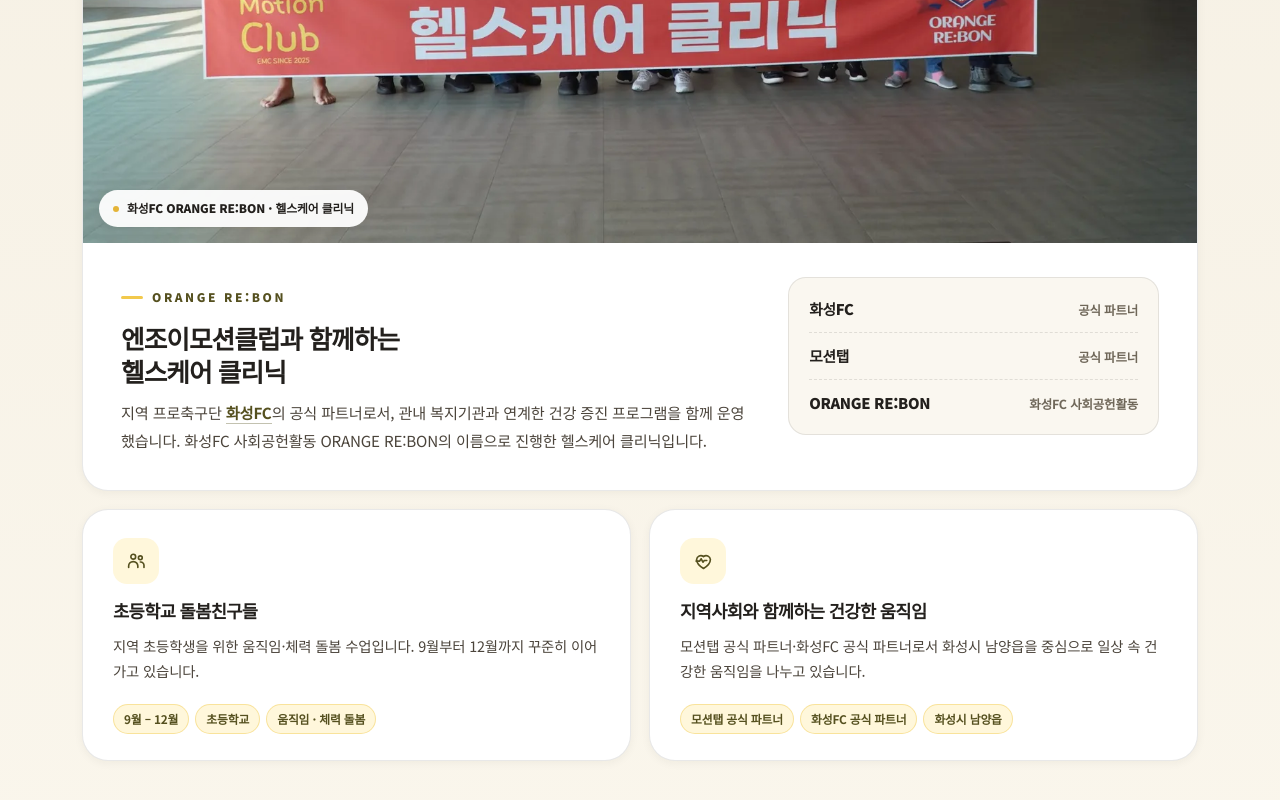
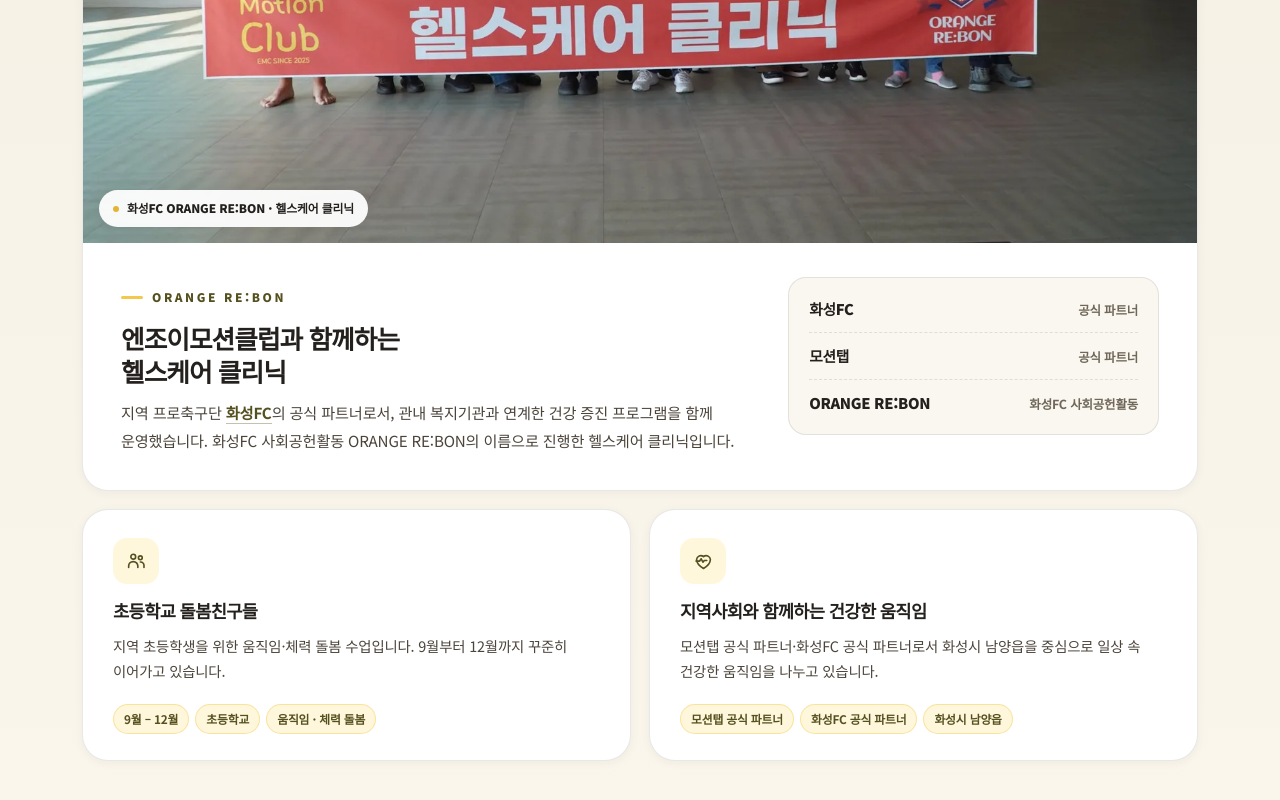
Before and after one commit to cmyoungh-ui/enjoymotionclub, a plain HTML site: page index.html in a window 1280 px wide. Shown: the part 5905-6705 px from the top of the page. Drawn offline with Linux system fonts and the light colour scheme; a web font is replaced by a local one.

Commit message:
사회공헌 섹션 본문 한글 줄바꿈 정리 (word-break: keep-all)

```diff
--- a/index.html
+++ b/index.html
@@ -285,6 +285,9 @@
   .community-tag .dot{width:6px;height:6px;border-radius:50%;background:var(--brand-deep);flex:0 0 auto}
   .community-body{display:grid;grid-template-columns:1.26fr .74fr;gap:36px;align-items:start;padding:34px 38px 36px}
   .community-body h3{font-size:clamp(1.22rem,2.2vw,1.6rem)}
+  #community .section-head p,
+  .community-lead,
+  .community-card p{word-break:keep-all;overflow-wrap:break-word}
   .community-lead{margin-top:12px;color:var(--ink-soft);font-size:.95rem;line-height:1.78}
   .community-body a{color:var(--olive);font-weight:700;text-decoration:none;border-bottom:1px solid rgba(85,80,31,.35)}
   .community-body a:hover{border-bottom-color:var(--olive)}
```
